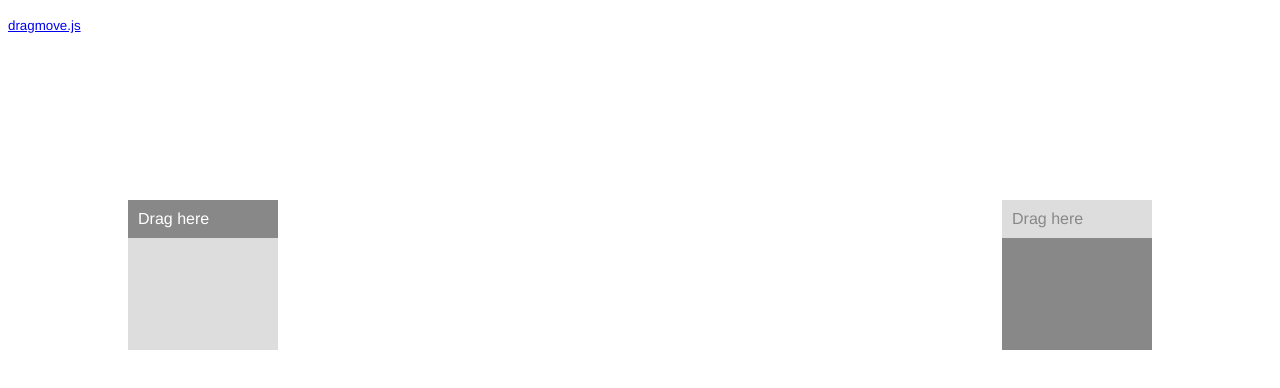
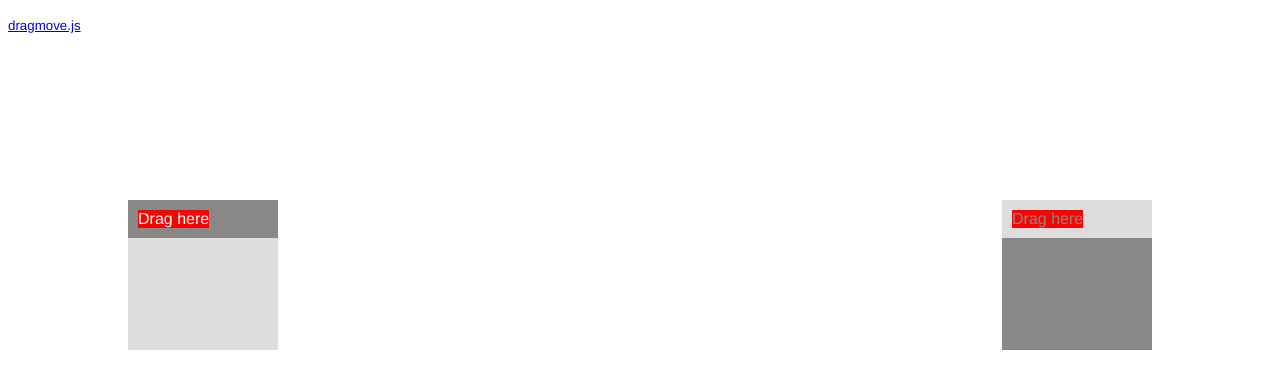
Before and after one commit to knadh/dragmove.js, a website: page docs/index.html in a window 1280 px wide. Drawn offline with Linux system fonts and the light colour scheme.

Commit message:
Update script in docs

```diff
--- a/docs/dragmove.js
+++ b/docs/dragmove.js
@@ -1,5 +1,7 @@
-/* eslint-disable */
-// Global states.
+// https://github.com/knadh/dragmove.js
+// Kailash Nadh (c) 2020.
+// MIT License.
+
 let _loaded = false;
 let _callbacks = [];
 const _isTouch = window.ontouchstart !== undefined;
@@ -45,12 +47,12 @@ export const dragmove = function(target, handler, onStart, onEnd) {
 
   // On leaving click, stop moving.
   document.addEventListener(_isTouch ? "touchend" : "mouseup", function(e) {
+    if (onEnd && hasStarted) {
+      onEnd(target, parseInt(target.style.left), parseInt(target.style.top));
+    }
+
     isMoving = false;
     hasStarted = false;
-
-    if (onEnd && e.target === handler) {
-      onEnd(target, parseInt(target.style.left), parseInt(target.style.top));
-    }
   });
 
   // Register mouse-move callback to move the element.
--- a/docs/index.html
+++ b/docs/index.html
@@ -31,15 +31,20 @@
             background: #ddd;
             color: #888;
         }
+        .handle span {
+            display: inline-block;
+            background: red;
+            pointer-events: none;
+        }
     </style>
     </head>
 <body>
     <p><a href="https://github.com/knadh/dragmove.js"><small>dragmove.js</small></a></p>
     <div id="test" class="parent" data-drag-bound="true">
-        <div class="handle" style="">Drag here</div>
+        <div class="handle" style=""><span>Drag here</span></div>
     </div>
     <div id="test2" class="parent">
-        <div class="handle" style="">Drag here</div>
+        <div class="handle" style=""><span>Drag here</span></div>
     </div>
 
     <script type="module">
@@ -55,6 +60,7 @@
         }
 
         function onEnd(el, x, y) {
+            console.log('end');
             // Automatically snap to corners.
             if (window.innerHeight - (el.offsetTop + el.offsetHeight) < snapThreshold) {
                 el.style.top = "auto"
--- a/dragmove.js
+++ b/dragmove.js
@@ -47,11 +47,10 @@ export const dragmove = function(target, handler, onStart, onEnd) {
 
   // On leaving click, stop moving.
   document.addEventListener(_isTouch ? "touchend" : "mouseup", function(e) {
-
-
     if (onEnd && hasStarted) {
       onEnd(target, parseInt(target.style.left), parseInt(target.style.top));
     }
+
     isMoving = false;
     hasStarted = false;
   });
```
